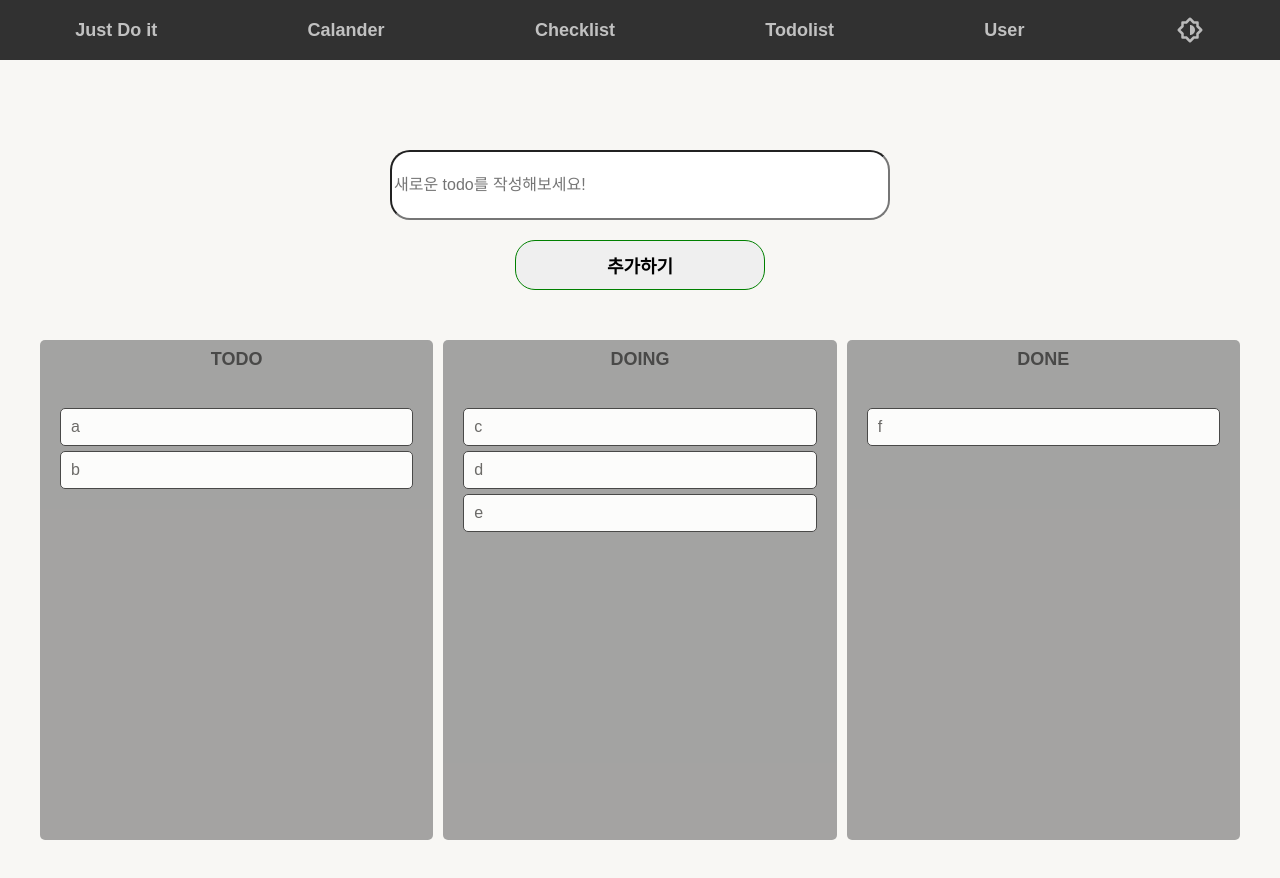
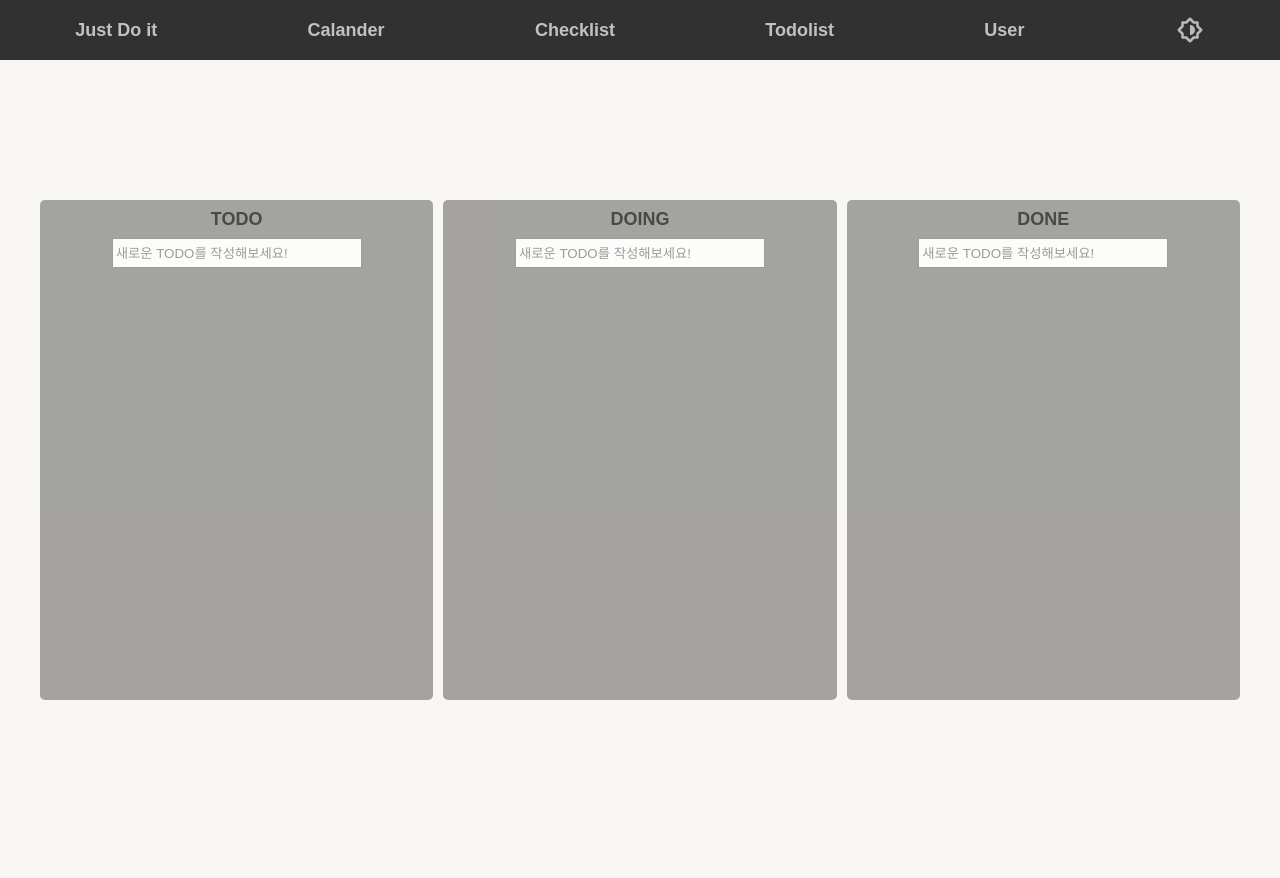
Before and after one commit to kkb4363/Vacation, a React (Create React App) app: page /todolist in a window 1280 px wide. Shown: the top 878 px of the page. After the commit the page ends 850 px from the top, so only its background shows below. Built offline with nearby package versions, Linux system fonts and the light colour scheme; what recoil-persist would draw is missing.

Commit message:
투두리스트

```diff
--- a/src/Calander/CMain.tsx
+++ b/src/Calander/CMain.tsx
@@ -58,7 +58,7 @@ const CMain = (currentMonth:any) => {
     const {register, handleSubmit,setValue} = useForm<Iform>();
     const handleValid = ({text}:Iform) => {
         setCal((prev) => [...prev,{
-            id:DayPathMatch?.params.day ,text:text+'\n'
+            id:DayPathMatch?.params.day ,text:text+'\n', key:new Date()+''
         }]);
         setValue('text','');
     }
@@ -71,7 +71,7 @@ const CMain = (currentMonth:any) => {
     const onChicken = (id?:string) => {
         setCal(Cal.filter(cal => cal.id != id));
         setCal((prev) => [...prev,{
-            id:DayPathMatch?.params.day , text:`치팅데이`
+            id:DayPathMatch?.params.day , text:`치팅데이`, key:new Date()+''
         }])
     }
 
--- a/src/Components/Todolist.tsx
+++ b/src/Components/Todolist.tsx
@@ -1,12 +1,10 @@
 import { useState } from "react";
-import CreateTodo from "../Todolist/CreateTodo";
 import ShowTodo from "../Todolist/ShowTodo";
 
 
 function Todolist(){
     return(
     <>
-    <CreateTodo/>
     <ShowTodo/>
     </>
     )
--- a/src/Todolist/CreateTodo.tsx
+++ /dev/null
@@ -1,57 +0,0 @@
-import { useState } from "react";
-import { useForm } from "react-hook-form";
-import { useNavigate } from "react-router";
-import {PathMatch, useMatch} from 'react-router-dom';
-import { useRecoilState, useRecoilValue } from "recoil";
-import styled from "styled-components";
-import { Iform, todoState } from "../atom";
-
-const Writebtn = styled.button`
-width:250px;
-height:50px;
-border-radius:20px;
-margin:0 auto;
-left:0;
-right:0;
-margin-top:20px;
-display:flex;
-justify-content:center;
-align-items:center;
-font-size:18px;
-font-weight:600;
-border:1px solid green;
-`
-const WriteInput = styled.input`
-width:500px;
-height:70px;
-margin:0 auto;
-display:flex;
-left:0;
-right:0;
-margin-top:150px;
-border-radius:20px;
-font-size:16px;
-`
-
-function CreateTodo(){
-    const  Navigate = useNavigate();
-    const [todo,settodo] = useRecoilState(todoState);
-
-    console.log(todo)
-    const TodoPathMatch: PathMatch<string> | null = useMatch("/todolist:boardId");
-
-
-    const {register, handleSubmit, setValue} = useForm<Iform>();
-    const onCreateTodo = ([text]:IForm) => {
-        settodo((prev) => prev)
-    }
-
-    return(
-        <form onSubmit={handleSubmit(onCreateTodo)}>
-        <WriteInput {...register('text')} placeholder='새로운 todo를 작성해보세요!'/>
-        <Writebtn type='submit' onSubmit={onCreateTodo}>추가하기</Writebtn>
-        </form>
-    )
-}
-
-export default CreateTodo;
--- a/src/Todolist/ShowTodo.tsx
+++ b/src/Todolist/ShowTodo.tsx
@@ -15,7 +15,7 @@ margin:0 auto;
 justify-content:center;
 align-items:center;
 height:100vh;
-margin-top:-100px;
+margin-top:50px;
 `
 const Boards = styled.div`
 display:flex;
@@ -37,14 +37,15 @@ function ShowTodo(){
 
     const onDragEnd = (info : DropResult) => {
         const {destination , draggableId, source} = info;
-        console.log(info);
+
     if(!destination) return;
     if(destination?.droppableId === source.droppableId){
         //same board movement
         setTodos((allboards) => {
             const boardCopy = [...allboards[source.droppableId]];
+            const taskObj = boardCopy[source.index];
             boardCopy.splice(source.index,1);
-            boardCopy.splice(destination?.index, 0, draggableId);
+            boardCopy.splice(destination?.index, 0, taskObj);
             return{
                 ...allboards,
                 [source.droppableId]:boardCopy
@@ -55,10 +56,11 @@ function ShowTodo(){
         //cross board movement
         setTodos((allboards) => {
             const sourceBoard = [...allboards[source.droppableId]];
+            const taskObj = sourceBoard[source.index];
             const destinationBoard =
             [...allboards[destination.droppableId]];
             sourceBoard.splice(source.index, 1);
-            destinationBoard.splice(destination?.index, 0, draggableId);
+            destinationBoard.splice(destination?.index, 0, taskObj);
             return{
                 ...allboards,
                 [source.droppableId]: sourceBoard,
--- a/src/Todolist/TodoBoard.tsx
+++ b/src/Todolist/TodoBoard.tsx
@@ -1,6 +1,9 @@
 import styled from "styled-components";
 import {Droppable} from 'react-beautiful-dnd';
 import TodoCard from "./TodoCard";
+import { ITodo, todoState, Iform } from "../atom";
+import { useSetRecoilState } from "recoil";
+import { useForm } from "react-hook-form";
 
 
 const Wrapper = styled.div`
@@ -28,20 +31,46 @@ border-radius:5px;
 min-height:200px;
 `
 
+const ToInput = styled.input`
+    width:250px;
+    height:30px;
+`
+
 interface IBoard{
-    todos:string[];
+    todos:ITodo[];
     boardId:string;
 }
 
 function TodoBoard({todos, boardId} : IBoard){
+    const setTodos = useSetRecoilState(todoState);
+    const {register, setValue, handleSubmit} = useForm<Iform>();
+    const onValid = ({text}:Iform) => {
+        const newTodo = {
+            id:Date.now(),
+            text
+        };
+        setTodos((all) => {
+            return{
+                ...all,
+                [boardId] : [newTodo, ...all[boardId]],
+            }
+        })
+    }
+
     return(
     <Wrapper>
         <Title>{boardId}</Title>
+        <form style={{display:'flex', justifyContent:'center'}} onSubmit={handleSubmit(onValid)}>
+            <ToInput
+                    {...register('text')}
+                    type='text'
+                    placeholder="새로운 TODO를 작성해보세요!"/>
+        </form>
         <Droppable droppableId={boardId}>
                     {(magic) => (
                         <Board ref={magic.innerRef} {...magic.droppableProps}>
                             {todos.map((todo,index)=>(
-                            <TodoCard key={todo} index={index} todo={todo}/>
+                            <TodoCard key={todo.id} index={index} todoID={todo.id} todoText={todo.text}/>
                             ))}
                         {magic.placeholder}
                     </Board>
--- a/src/Todolist/TodoCard.tsx
+++ b/src/Todolist/TodoCard.tsx
@@ -3,7 +3,8 @@ import { Draggable } from "react-beautiful-dnd";
 import styled from "styled-components";
 
 interface ITodoCard{
-    todo:string;
+    todoID:number;
+    todoText:string;
     index:number;
 }
 
@@ -16,15 +17,15 @@ background-color:white;
 border:1px solid black;
 `
 
-function TodoCard({todo,index}: ITodoCard){
+function TodoCard({todoID,todoText,index}: ITodoCard){
     return(
-        <Draggable draggableId={todo} index={index}>
+        <Draggable draggableId={todoID+' '} index={index}>
             {(magic) => (
                 <Card
                 ref={magic.innerRef}
                 {...magic.draggableProps}
                 {...magic.dragHandleProps}>
-                {todo}
+                {todoText}
                 </Card>
             )}
         </Draggable>
--- a/src/atom.tsx
+++ b/src/atom.tsx
@@ -16,9 +16,12 @@ export interface Iform{
     text:string;
 }
 
+
+
 export interface ICal{
     id?:string;
     text:string;
+    key:string;
 }
 
 export const calanderState = atom<ICal[]>({
@@ -27,15 +30,23 @@ export const calanderState = atom<ICal[]>({
     effects_UNSTABLE:[persistAtom],
 })
 
-interface ITodo{
-    [key: string]:string[];
+
+
+interface ITodoState{
+    [key: string]:ITodo[];
 }
 
-export const todoState = atom<ITodo>({
+export const todoState = atom<ITodoState>({
     key:'todo',
     default:{
-        TODO : ['a','b'],
-        DOING : ['c', 'd', 'e'],
-        DONE : ['f']
+        TODO : [],
+        DOING : [],
+        DONE : []
     }
 })
+
+
+export interface ITodo{
+    id:number;
+    text:string;
+}
--- a/src/components/Checklist.tsx
+++ b/src/components/Checklist.tsx
@@ -1,8 +1,5 @@
 import { useState } from "react";
 import styled from "styled-components";
-import { FiCheckCircle } from "react-icons/fi";
-import { checklistState } from "../atom";
-import { useRecoilState } from "recoil";
 
 const Table = styled.table`
 display:flex;
```
